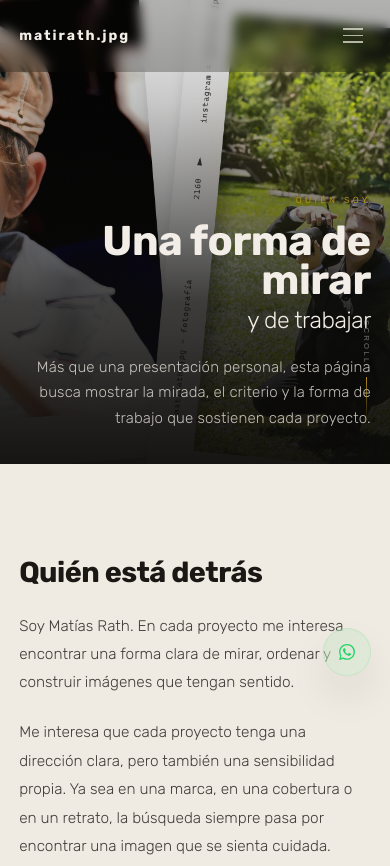
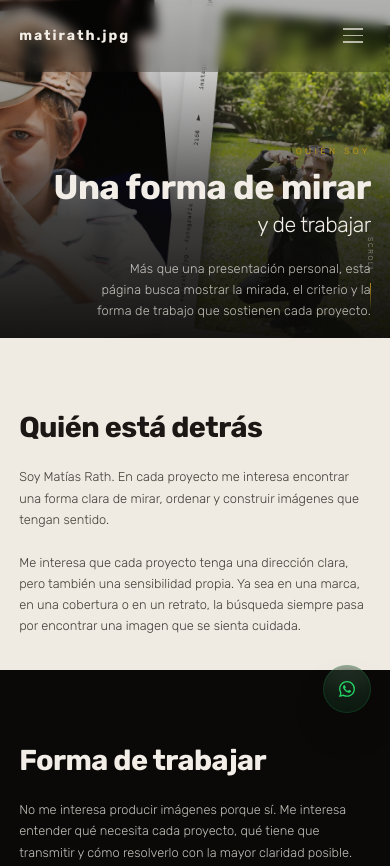
Before and after one commit to matirath/fotografia, a plain HTML site: page quien-soy.html in a window 390 px wide. Shown: the top 866 px of the page. Drawn offline with Linux system fonts and the light colour scheme.

Commit message:
Add files via upload

```diff
--- a/quien-soy.html
+++ b/quien-soy.html
@@ -136,18 +136,10 @@ footer{padding:3rem var(--gutter) 7.5rem;display:grid;grid-template-columns:1fr
 @media(max-width:900px){.qs-grid{grid-template-columns:1fr}.qs-intro-grid{grid-template-columns:1fr;gap:2.4rem}.qs-intro-images{height:auto;grid-template-columns:1fr;gap:1.2rem}.qs-intro-img-1{grid-row:span 1}}
 @media(max-width:768px){
   :root{--gutter:1.2rem}
-  .hero{min-height:clamp(380px,55vh,550px);width:100vw;margin-left:calc(-50vw + 50%)}
+  .hero{min-height:clamp(260px,40vh,350px);width:100vw;margin-left:calc(-50vw + 50%)}
   .hero-bg img{object-position:center 30%;transform:scale(1.02)}
   .hero-overlay{background:linear-gradient(to top,rgba(10,9,8,.92) 0%,rgba(10,9,8,.78) 35%,rgba(10,9,8,.45) 58%,rgba(10,9,8,.18) 78%,transparent 100%)}
-  .hero-content{padding:8rem var(--gutter) 2rem;max-width:42ch}
-  .hero-eyebrow{margin-bottom:1rem}
-  .hero-title .tl:first-child{font-size:clamp(2.2rem,8vw,3.}
-@media(max-width:768px){
-  :root{--gutter:1.2rem}
-  .hero{min-height:clamp(380px,55vh,550px);width:100vw;margin-left:calc(-50vw + 50%)}
-  .hero-bg img{object-position:center 30%;transform:scale(1.02)}
-  .hero-overlay{background:linear-gradient(to top,rgba(10,9,8,.92) 0%,rgba(10,9,8,.78) 35%,rgba(10,9,8,.45) 58%,rgba(10,9,8,.18) 78%,transparent 100%)}
-  .hero-content{padding:8rem var(--gutter) 2rem;max-width:42ch}
+  .hero-content{padding:5.8rem var(--gutter) 1.2rem;max-width:42ch}
   .hero-eyebrow{margin-bottom:1rem}
   .hero-title .tl:first-child{font-size:clamp(2.2rem,8vw,3.6rem)}
   .hero-title .tl:last-child{font-size:clamp(1.35rem,5vw,2rem)}
@@ -168,7 +160,7 @@ footer{padding:3rem var(--gutter) 7.5rem;display:grid;grid-template-columns:1fr
   .fab-label{font-size:.7rem}
 }
 @media(max-width:480px){
-  .hero-content{padding:8.1rem var(--gutter) 1.8rem}
+  .hero-content{padding:5.8rem var(--gutter) 1rem}
   .hero-title .tl:first-child{font-size:clamp(1.9rem,8.8vw,2.9rem)}
   .hero-title .tl:last-child{font-size:clamp(1.2rem,5.5vw,1.7rem)}
   .qs-intro-text p{font-size:.8rem;line-height:1.66}
```
